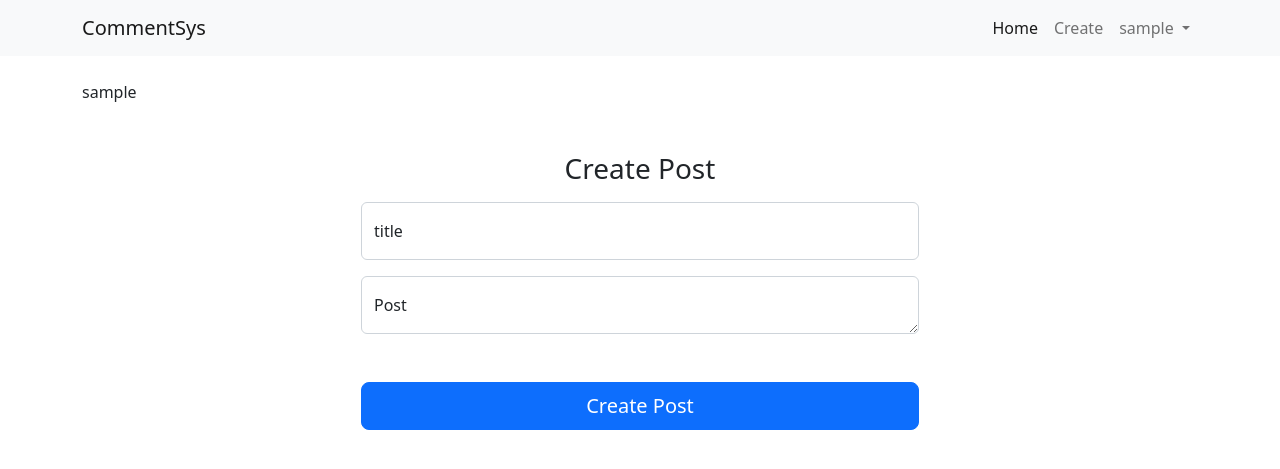
After one commit to justojaramillo/commentsys, a PHP site: page /create.php in a window 1280 px wide. The commit adds this page. Shown: the top 469 px of the page. Run offline with PHP 8.4, Linux system fonts and the light colour scheme; the visitor is signed in with stand-in values (Sample User, id 1).

Commit message:
create posts feature

```diff
--- /dev/null
+++ b/create.php
@@ -0,0 +1,50 @@
+<?php
+require_once "config.php";
+require_once "includes/header.php";
+
+if (!isset($_SESSION["username"])) {
+  header("location: index.php");
+}
+$username = $_SESSION["username"];
+echo "<br>$username<br>";
+
+if (isset($_POST["submit"])) {
+    if ($_POST["title"]== '' || $_POST["username"]=='' || $_POST["body"]=='') {
+      echo "Some inputs are empty";
+    }else {
+      $title = $_POST["title"];
+      $body = $_POST["body"];
+      $username = $_SESSION["username"];
+
+      echo "<br>$username<br>";
+
+      $insert = $conn->prepare("INSERT INTO posts(title, body, username) VALUES (:title, :body, :username)");
+      $insert->execute([":title"=>$title, ":body"=>$body, ":username"=>$username]);
+    }
+}
+
+?>
+<main class="form-signin w-50 m-auto">
+  <form method="POST" action="create.php">
+
+    <h1 class="h3 mt-5 fw-normal text-center">Create Post</h1>
+
+    <div class="form-floating mt-3">
+      <input name="title" type="text" class="form-control" id="floatingInput" placeholder="title">
+      <label for="floatingInput">title</label>
+    </div>
+
+    <div class="form-floating">
+      <input name="username" type="hidden" class="form-control" id="floatingInput" placeholder="username">
+    </div>
+
+    <div class="form-floating mt-3">
+      <textarea rows="9" name="body" placeholder="body" class="form-control"></textarea>
+      <label for="floatingPassword">Post</label>
+    </div>
+
+    <button name="submit" class="w-100 btn btn-lg btn-primary mt-5" type="submit">Create Post</button>
+
+  </form>
+</main>
+<?php require "includes/footer.php"; ?>
--- a/includes/header.php
+++ b/includes/header.php
@@ -12,7 +12,7 @@ session_start();
     <meta name="description" content="">
     <meta name="author" content="Mark Otto, Jacob Thornton, and Bootstrap contributors">
     <meta name="generator" content="Hugo 0.101.0">
-    <title>Carousel Template · Bootstrap v5.2</title>
+    <title>Blog</title>
 
     <link rel="canonical" href="https://getbootstrap.com/docs/5.2/examples/carousel/">
 
@@ -28,7 +28,7 @@ session_start();
 
 <nav class="navbar navbar-expand-lg bg-light">
   <div class="container">
-    <a class="navbar-brand" href="">auth sys</a>
+    <a class="navbar-brand" href="index.php">CommentSys</a>
     <button class="navbar-toggler" type="button" data-bs-toggle="collapse" data-bs-target="#navbarSupportedContent" aria-controls="navbarSupportedContent" aria-expanded="false" aria-label="Toggle navigation">
       <span class="navbar-toggler-icon"></span>
     </button>
@@ -37,18 +37,20 @@ session_start();
 
       <ul class="navbar-nav ms-auto">
         <li class="nav-item">
-          <a class="nav-link active" aria-current="page" href="http://auth_2024.test">Home</a>
+          <a class="nav-link active" aria-current="page" href="http://commentsys.test">Home</a>
         </li>
         <?php
-        if (!isset($_SESSION["username"])):
-        ?>
+        if (!isset($_SESSION["username"])): ?>
           <li class="nav-item">
-          <a class="nav-link" href="http://auth_2024.test/login.php">Login</a>
+            <a class="nav-link" href="http://commentsys.test/login.php">Login</a>
           </li>
           <li class="nav-item">
-          <a class="nav-link" href="http://auth_2024.test/register.php">Register</a>
+            <a class="nav-link" href="http://commentsys.test/register.php">Register</a>
           </li>
         <?php else : ?>
+          <li class="nav-item">
+            <a class="nav-link" href="http://commentsys.test/create.php">Create</a>
+          </li>
           <li class="nav-item dropdown">
             <a class="nav-link dropdown-toggle" href="#" role="button" data-bs-toggle="dropdown" aria-expanded="false">
               <?= $_SESSION["username"] ?>
--- a/index.php
+++ b/index.php
@@ -4,7 +4,9 @@ require_once "includes/header.php";
 
 $wellcome = $_SESSION["username"]??"from index";
 
-echo "hello $wellcome";
+echo "hello $wellcome<br>";
+/* echo $_SERVER["SERVER_NAME"];
+echo "<br>".$_SERVER['REQUEST_URI']; */
 
 require_once "includes/footer.php";
 ?>
```
Lines whose indentation alone changed are shown as unchanged.
